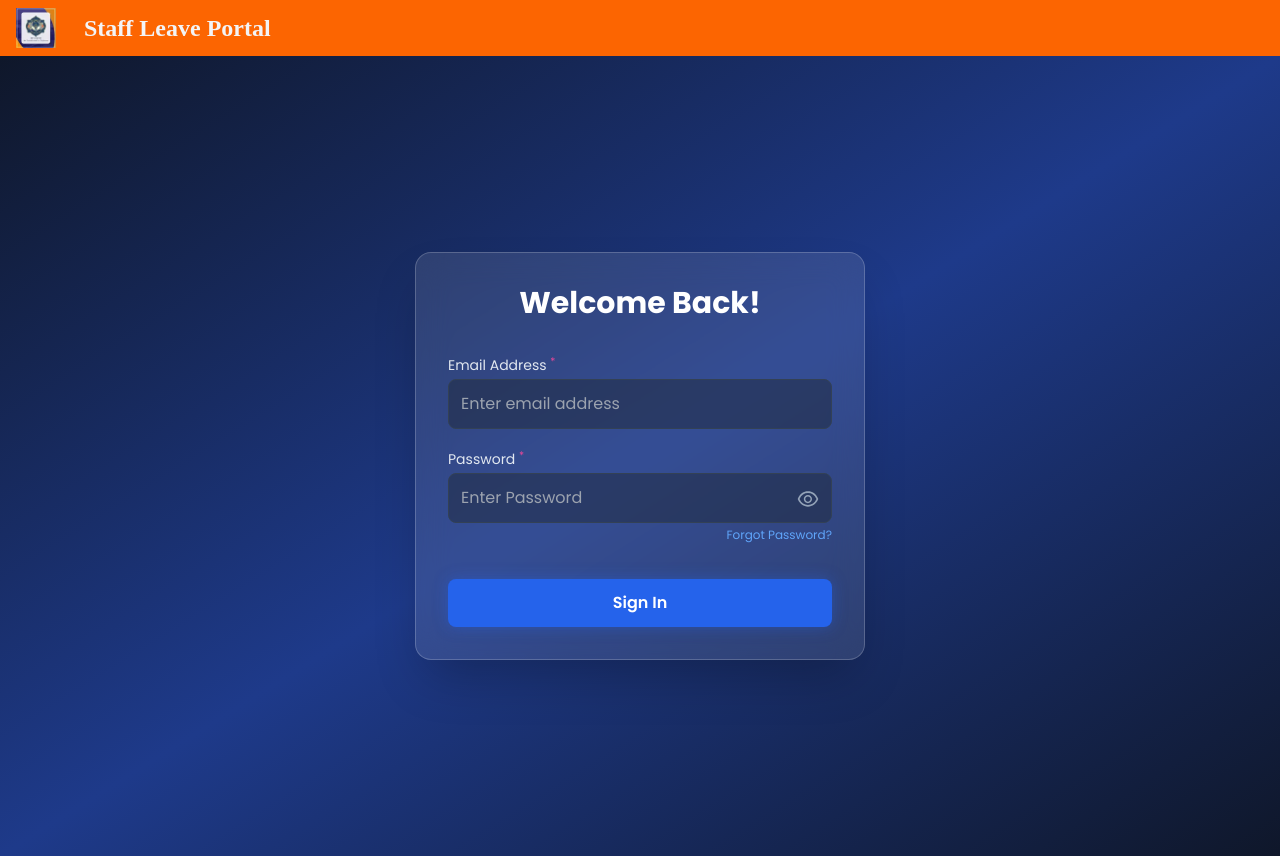
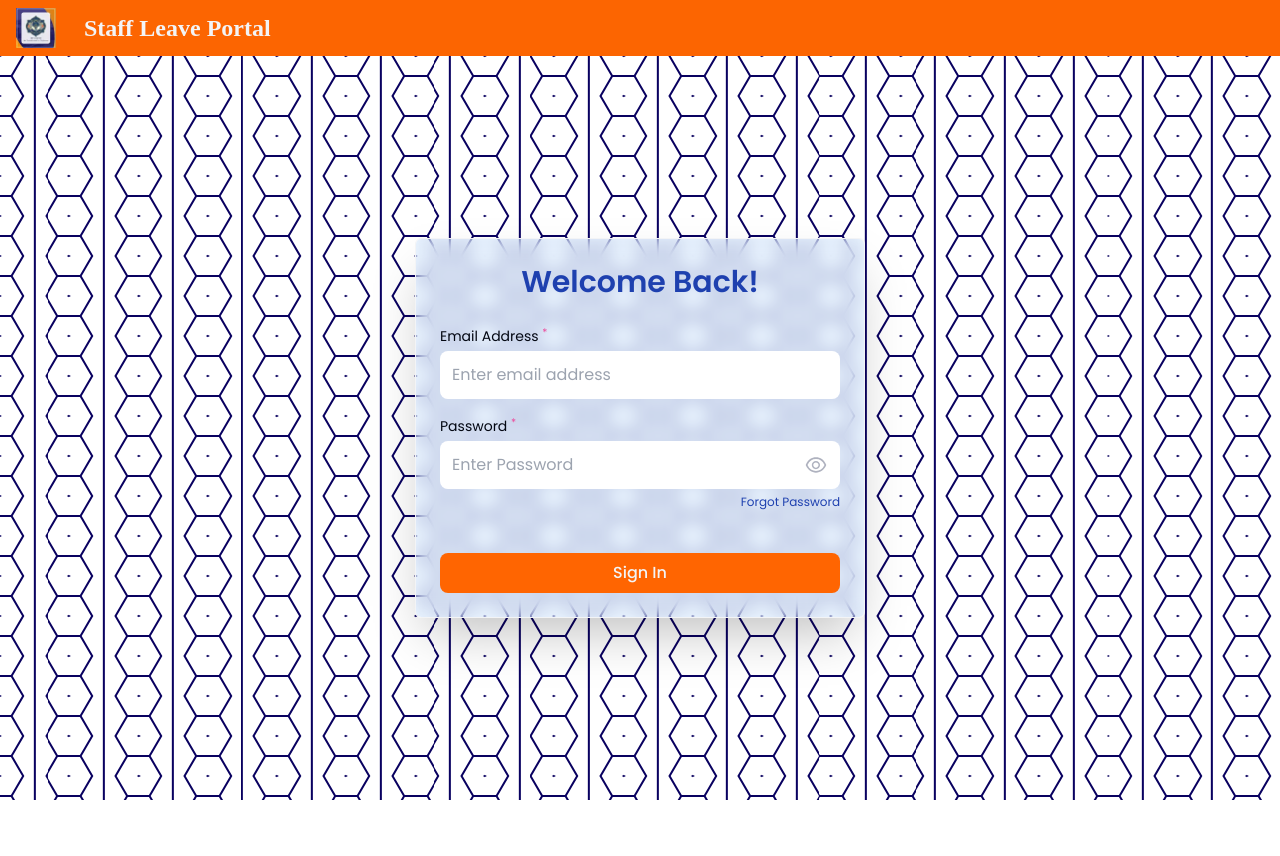
Before and after one commit to pranava-kp/LMWebsite, a React (Create React App) app in the folder staff-management/: page /login in a window 1280 px wide. After the commit the page ends 800 px from the top, so only its background shows below. Built offline with nearby package versions, Linux system fonts and the light colour scheme; no server answers; a web font is replaced by a local one.

Commit message:
Revert "."
This reverts commit af9a54a1c1a111c64905bea1acf9891fa6f078bb.

```diff
--- a/staff-management/src/components/core/Auth/LoginForm.jsx
+++ b/staff-management/src/components/core/Auth/LoginForm.jsx
@@ -1,29 +1,40 @@
-import React, { useState } from "react"
-import { AiOutlineEye, AiOutlineEyeInvisible } from "react-icons/ai"
-import { useDispatch } from "react-redux"
-import { Link, useNavigate } from "react-router-dom"
-import { login } from "../../../services/operations/authAPI"
+import { useState } from "react";
+import { AiOutlineEye, AiOutlineEyeInvisible } from "react-icons/ai";
+import { useDispatch } from "react-redux";
+import { useNavigate } from "react-router-dom";
+import { login } from "../../../services/operations/authAPI";
 
 function LoginForm() {
-  const navigate = useNavigate()
-  const dispatch = useDispatch()
-  const [formData, setFormData] = useState({ email: "", password: "" })
-  const [showPassword, setShowPassword] = useState(false)
-  const { email, password } = formData
+    const navigate = useNavigate();
+    const dispatch = useDispatch();
+    const [formData, setFormData] = useState({
+        email: "",
+        password: "",
+    });
+
+    const [showPassword, setShowPassword] = useState(false);
+
+    const { email, password } = formData;
 
     const handleOnChange = (e) => {
-    setFormData((prevData) => ({ ...prevData, [e.target.name]: e.target.value }))
-  }
+        setFormData((prevData) => ({
+            ...prevData,
+            [e.target.name]: e.target.value,
+        }));
+    };
 
     const handleOnSubmit = (e) => {
-    e.preventDefault()
-    dispatch(login(email, password, navigate))
-  }
+        e.preventDefault();
+        dispatch(login(email, password, navigate));
+    };
 
     return (
-    <form onSubmit={handleOnSubmit} className="flex flex-col gap-y-5">
+        <form
+            onSubmit={handleOnSubmit}
+            className="mt-6 flex w-full flex-col gap-y-4"
+        >
             <label className="w-full">
-        <p className="mb-1 text-sm text-slate-200">
+                <p className="mb-1 text-[0.875rem] leading-[1.375rem] text-gray-950 ">
                     Email Address <sup className="text-pink-500">*</sup>
                 </p>
                 <input
@@ -33,12 +44,15 @@ function LoginForm() {
                     value={email}
                     onChange={handleOnChange}
                     placeholder="Enter email address"
-          className="w-full rounded-lg bg-slate-800/50 p-3 text-white border border-slate-700 outline-none focus:border-blue-500 focus:ring-1 focus:ring-blue-500 transition-all"
+                    style={{
+                        boxShadow:
+                            "inset 0px -1px 0px rgba(255, 255, 255, 0.18)",
+                    }}
+                    className="w-full rounded-[0.5rem] bg-richblack-800 p-[12px] text-black"
                 />
             </label>
-
-      <label className="relative w-full">
-        <p className="mb-1 text-sm text-slate-200">
+            <label className="relative">
+                <p className="mb-1 text-[0.875rem] leading-[1.375rem] text-gray-950">
                     Password <sup className="text-pink-500">*</sup>
                 </p>
                 <input
@@ -48,29 +62,42 @@ function LoginForm() {
                     value={password}
                     onChange={handleOnChange}
                     placeholder="Enter Password"
-          className="w-full rounded-lg bg-slate-800/50 p-3 text-white border border-slate-700 outline-none focus:border-blue-500 focus:ring-1 focus:ring-blue-500 transition-all !pr-12"
+                    style={{
+                        boxShadow:
+                            "inset 0px -1px 0px rgba(255, 255, 255, 0.18)",
+                    }}
+                    className="w-full rounded-[0.5rem] bg-richblack-800 p-[12px] pr-12 text-black"
                 />
                 <span
                     onClick={() => setShowPassword((prev) => !prev)}
-          className="absolute right-3 top-[38px] cursor-pointer text-slate-400 hover:text-white"
+                    className="absolute right-3 top-[38px] z-[10] cursor-pointer"
                 >
-          {showPassword ? <AiOutlineEyeInvisible fontSize={24} /> : <AiOutlineEye fontSize={24} />}
+                    {showPassword ? (
+                        <AiOutlineEyeInvisible fontSize={24} fill="#AFB2BF" />
+                    ) : (
+                        <AiOutlineEye fontSize={24} fill="#AFB2BF" />
+                    )}
                 </span>
-        <Link to="/forgot-password">
-          <p className="mt-1 ml-auto max-w-fit text-xs text-blue-400 hover:text-blue-300 transition-colors">
-            Forgot Password?
-          </p>
-        </Link>
+                <div className="w-full flex justify-end">
+                    <div className="max-w-max">
+                        <button
+                            type="button"
+                            onClick={() => navigate("/forgot-password")}
+                            className="mt-1 ml-auto max-w-max text-xs text-blue-800 hover:underline"
+                        >
+                            Forgot Password
+                        </button>
+                    </div>
+                </div>
             </label>
-
             <button
                 type="submit"
-        className="mt-4 rounded-lg bg-blue-600 py-3 px-4 font-semibold text-white shadow-[0_0_15px_rgba(37,99,235,0.4)] hover:bg-blue-500 active:scale-95 transition-all"
+                className="mt-6 rounded-[8px] bg-[rgb(255,101,1)] py-[8px] px-[12px] font-medium text-gray-100"
             >
                 Sign In
             </button>
         </form>
-  )
+    );
 }
 
-export default LoginForm
+export default LoginForm;
--- a/staff-management/src/components/core/Auth/Template.jsx
+++ b/staff-management/src/components/core/Auth/Template.jsx
@@ -3,6 +3,7 @@ import SignupForm from "./SignupForm";
 import ForgotPassword from "./ForgotPassword";
 
 function Template({ title, description1, description2, image, formType }) {
+  // const { loading } = useSelector((state) => state.auth)
   const loading = false; // TO DELETE
 
   let FormComponent;
@@ -18,20 +19,14 @@ function Template({ title, description1, description2, image, formType }) {
   }
 
   return (
-    <div className="min-h-screen flex items-center justify-center bg-gradient-to-br from-slate-900 via-blue-900 to-slate-900 p-6">
+    <div className="grid min-h-[calc(100vh-3.5rem)] place-items-center patternBackground">
       {loading ? (
         <div className="spinner"></div>
       ) : (
-        <div className="w-full max-w-[450px] bg-white/10 backdrop-blur-lg border border-white/20 rounded-2xl p-8 shadow-2xl">
-          <header className="mb-8 text-center">
-            <h1 className="text-3xl font-bold text-white leading-tight">
-              {title}
-            </h1>
-            <p className="mt-3 text-slate-300">
-              <span className="block italic text-blue-400">{description1}</span>
-              <span className="text-sm">{description2}</span>
-            </p>
-          </header>
+        <div className="mx-auto w-11/12 max-w-[450px] md:mx-0 bg-blue-300 rounded-md bg-clip-padding backdrop-filter backdrop-blur-[9px] bg-opacity-20 border border-gray-100 p-6 relative shadow-2xl">
+          <h1 className="text-[1.875rem] text-center font-semibold leading-[2.375rem] text-blue-800 ">
+            {title}
+          </h1>
           <FormComponent />
         </div>
       )}
```
Lines whose indentation alone changed are shown as unchanged.
